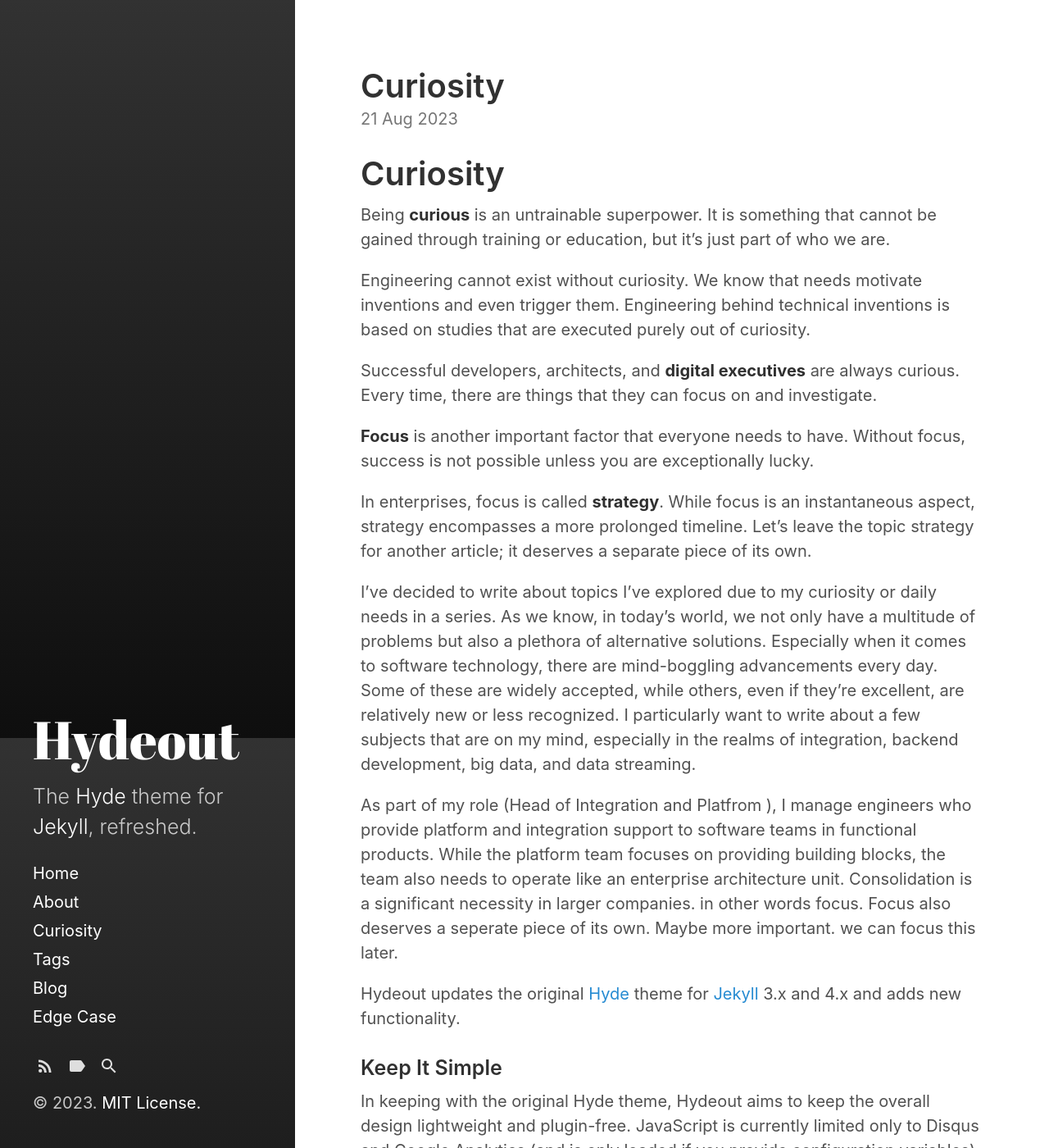
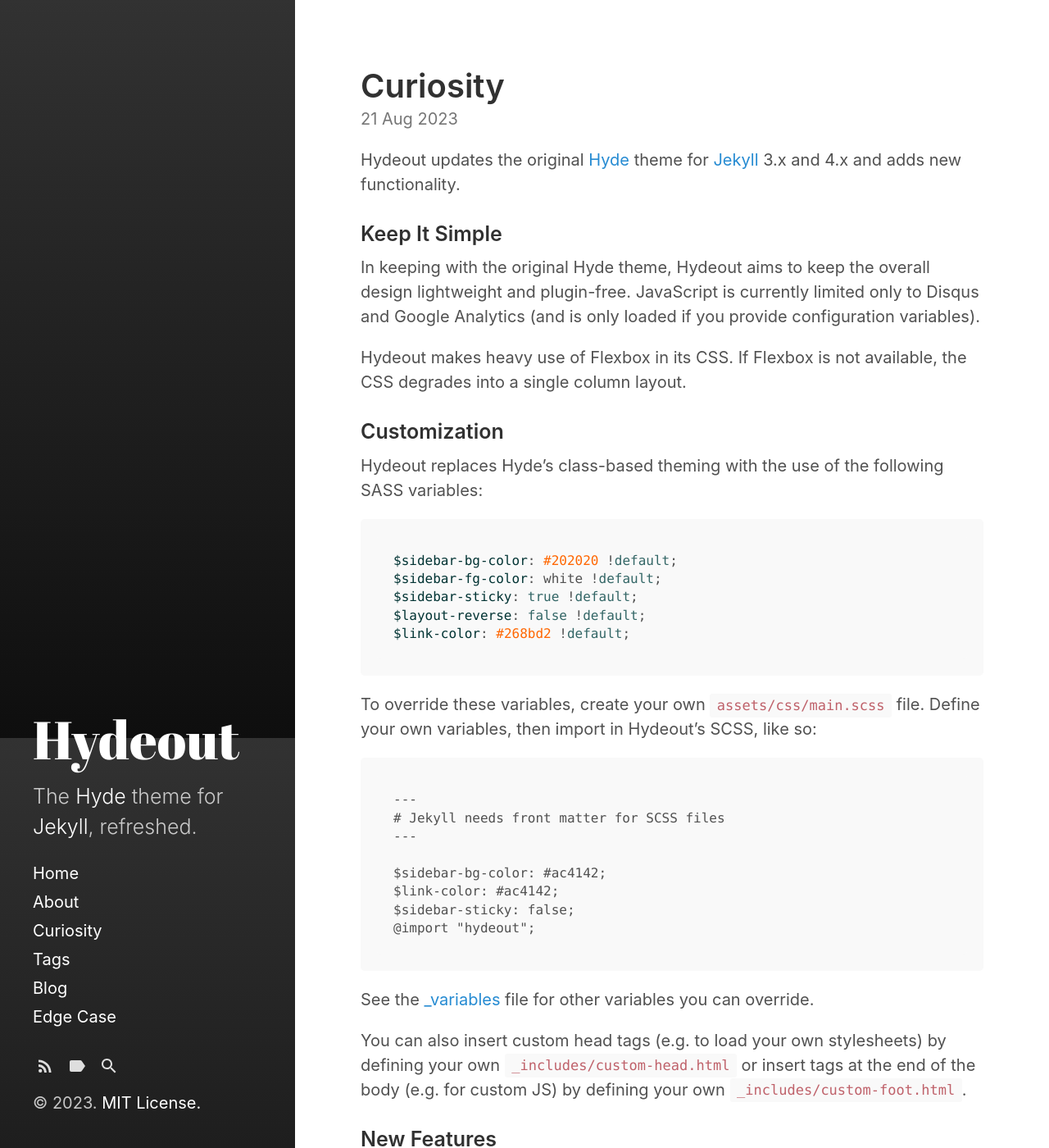
Before and after one commit to farukonder/farukonder.github.io, a Jekyll site: the page built from _posts/2023-08-21-hello-blog.md, in a window 1280 px wide and 1400 px high. Shown: the whole window at 82% size. Built offline with Jekyll 4.4.1, drawn with Linux system fonts in a browser that asks for light colours.

Commit message:
new content

```diff
--- a/_posts/2023-08-21-hello-blog.md
+++ b/_posts/2023-08-21-hello-blog.md
@@ -3,25 +3,6 @@ layout: post
 title: Curiosity
 excerpt_separator:  <!--more-->
 ---
-
-# Curiosity
-
-Being **curious** is an untrainable superpower. It is something that cannot be gained through training or education, but it's just part of who we are.
-
-Engineering cannot exist without curiosity. We know that needs motivate inventions and even trigger them. Engineering behind technical inventions is based on studies that are executed purely out of curiosity.
-
-Successful developers, architects, and **digital executives** are always curious. Every time, there are things that they can focus on and investigate.
-
-**Focus** is another important factor that everyone needs to have. Without focus, success is not possible unless you are exceptionally lucky.
-
-In enterprises, focus is called **strategy**. While focus is an instantaneous aspect, strategy encompasses a more prolonged timeline. Let's leave the topic strategy for another article; it deserves a separate piece of its own.
-
-
-I've decided to write about topics I've explored due to my curiosity or daily needs in a series. As we know, in today's world, we not only have a multitude of problems but also a plethora of alternative solutions. Especially when it comes to software technology, there are mind-boggling advancements every day. Some of these are widely accepted, while others, even if they're excellent, are relatively new or less recognized. I particularly want to write about a few subjects that are on my mind, especially in the realms of integration, backend development, big data, and data streaming.
-
-As part of my role (Head of Integration and Platfrom ), I manage engineers who provide platform and integration support to software teams in functional products. While the platform team focuses on providing building blocks, the team also needs to operate like an enterprise architecture unit. Consolidation is a significant necessity in larger companies. in other words focus. Focus also deserves a seperate piece of its own. Maybe more important. we can focus this later.
-
-
 
 Hydeout updates the original [Hyde](https://github.com/poole/hyde)
 theme for [Jekyll](http://jekyllrb.com) 3.x and 4.x and adds new functionality.
```
